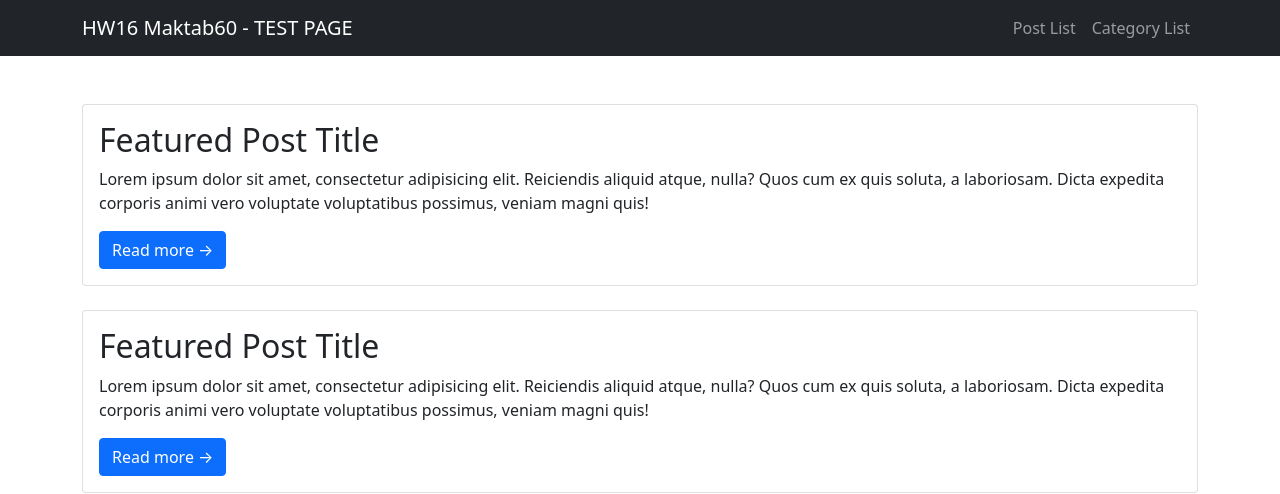
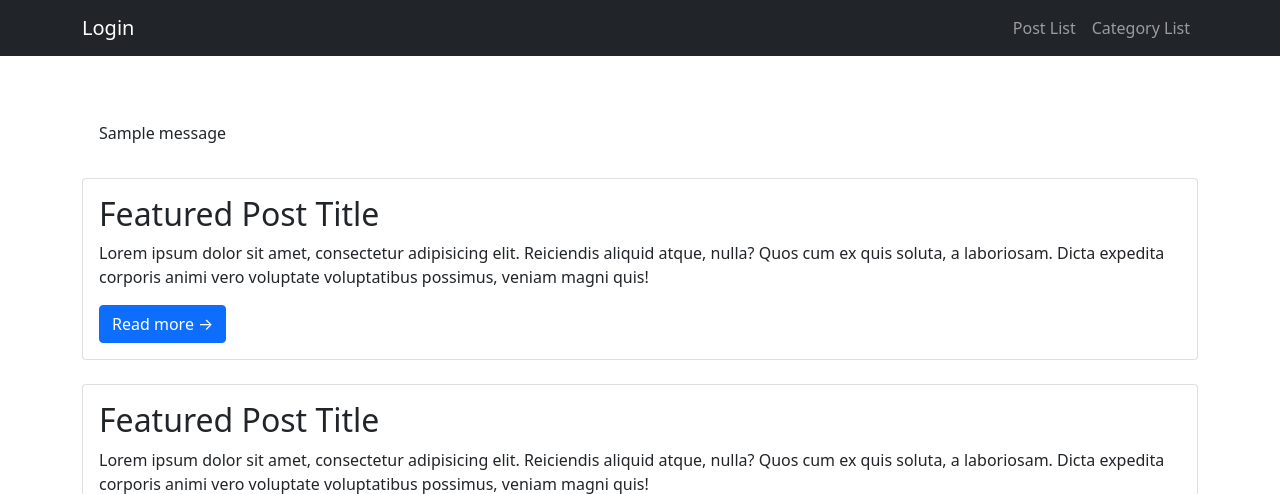
Before and after one commit to joseph7576/Maktab60-Django-MiniProject, a Django app: page /weblog/ in a window 1280 px wide. Shown: the top 494 px of the page. Run offline with Django 3.2, Linux system fonts and the light colour scheme; tables that the repository leaves empty hold one stand-in row (values such as "Sample post"); one stand-in notice (Sample message) is shown; some libraries are stand-ins or nearby versions.

Commit message:
Add logout function & config some messages

```diff
--- a/mini-project/weblog/templates/weblog/index.html
+++ b/mini-project/weblog/templates/weblog/index.html
@@ -13,7 +13,12 @@
         <!-- Responsive navbar-->
         <nav class="navbar navbar-expand-lg navbar-dark bg-dark">
             <div class="container">
-                <a class="navbar-brand" href="{% url 'weblog:test' %}">HW16 Maktab60 - TEST PAGE</a>
+                {% if user.is_authenticated %}
+                    <a class="navbar-brand" href="#">Welcome, {{user.username}}</a>
+                    <a class="navbar-brand" href="{% url 'weblog:logout' %}">Logout</a>
+                {% else %}
+                    <a class="navbar-brand" href="{% url 'weblog:login' %}">Login</a>
+                {% endif %}
                 <button class="navbar-toggler" type="button" data-bs-toggle="collapse" data-bs-target="#navbarSupportedContent" aria-controls="navbarSupportedContent" aria-expanded="false" aria-label="Toggle navigation"><span class="navbar-toggler-icon"></span></button>
                 <div class="collapse navbar-collapse" id="navbarSupportedContent">
                     <ul class="navbar-nav ms-auto mb-2 mb-lg-0">
@@ -28,6 +33,21 @@
         <div class="container">
             <div class="row">
                 <div class="col-lg-12 mt-5">
+
+                    {% if messages %}
+                        {% for message in messages %}
+                            <div class="alert alert-{{ message.extra_tags }}">
+                                {{ message }}
+                            </div>
+                        {% endfor %}
+
+                        {% comment %} <ul class="messages">
+                            {% for message in messages %}
+                            <li{% if message.tags %} class="{{ message.tags }}"{% endif %}>{{ message }}</li>
+                            {% endfor %}
+                        </ul> {% endcomment %}
+
+                    {% endif %}
 
                     {% block content %}
 
--- a/mini-project/weblog/urls.py
+++ b/mini-project/weblog/urls.py
@@ -8,6 +8,7 @@ urlpatterns = [
     path("post/<slug:slug>", post_detail, name="post_detail"),
     path("categories/", CategoryList.as_view(), name="category_list"),
     path("cateogry/<int:pk>", CategoryDetail.as_view(), name="category_detail"),
-    path('login/', login_form, name='login'),
-    path('register/', register_form, name='register')
+    path('login/', login_view, name='login'),
+    path('register/', register_view, name='register'),
+    path('logout/', logout_view, name='logout'),
 ]
--- a/mini-project/weblog/views.py
+++ b/mini-project/weblog/views.py
@@ -1,7 +1,7 @@
-from django.contrib.auth import authenticate, login
+from django.contrib.auth import authenticate, login, logout
 from django.shortcuts import render, redirect
 from django.urls import reverse
-from django.http import HttpResponseRedirect
+from django.contrib import messages
 from django.views.generic import ListView, DetailView
 from .models import *
 from .forms import *
@@ -28,7 +28,7 @@ class CategoryDetail(DetailView):
 class TagList(ListView):
     model = Tag
 
-def login_form(request):
+def login_view(request):
     if request.method == 'POST':
         form = LoginForm(request.POST)
         if form.is_valid():
@@ -37,14 +37,24 @@ def login_form(request):
             user = authenticate(request, username=username, password=password)
             if user is not None:
                 login(request, user)
+                messages.info(request, f"You are now logged in as {username}.", extra_tags='success')
                 return redirect(reverse('weblog:test'))
+            else:
+                messages.error(request,"Invalid username or password.", extra_tags='danger')
+        else:
+            messages.error(request,"Invalid username or password.", extra_tags='danger')
 
     else:
         form = LoginForm()
 
     return render(request, 'login/login.html', {'form': form})
 
-def register_form(request):
+def logout_view(request):
+    logout(request)
+    messages.info(request, "You have successfully logged out.",  extra_tags='success')
+    return redirect(reverse('weblog:test'))
+
+def register_view(request):
     form = RegisterForm(None or request.POST)
     if request.method == "POST":
         if form.is_valid():
```
Also changed, not shown: mini-project/weblog/templates/login/index.html (+9 -0 lines), mini-project/db.sqlite3.
